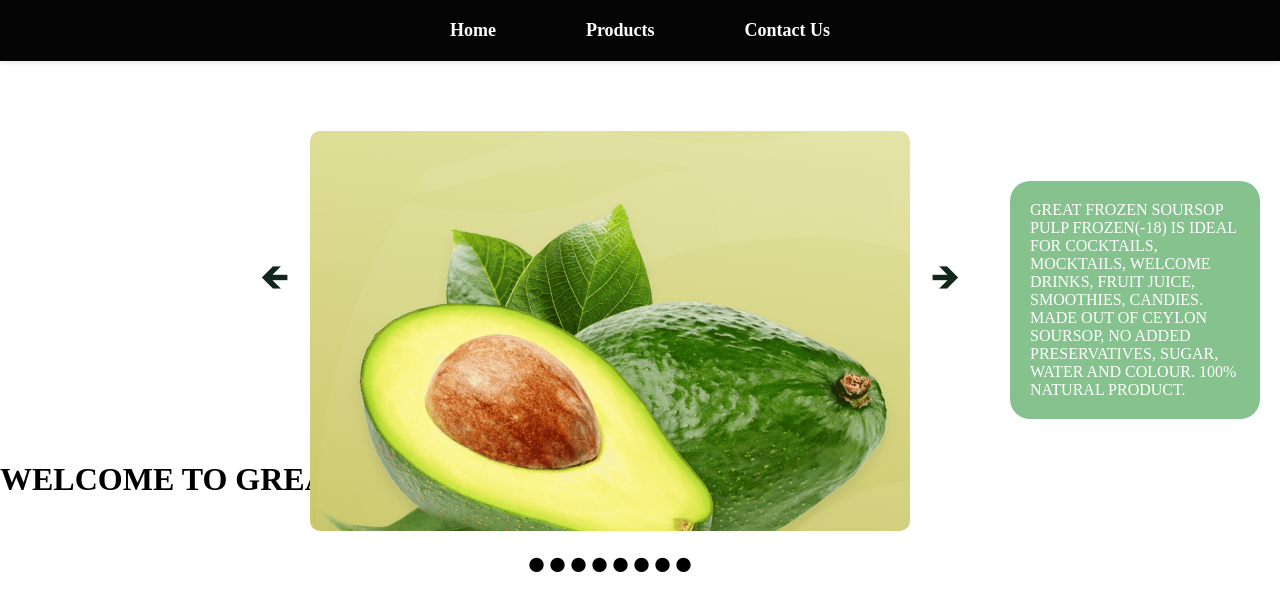
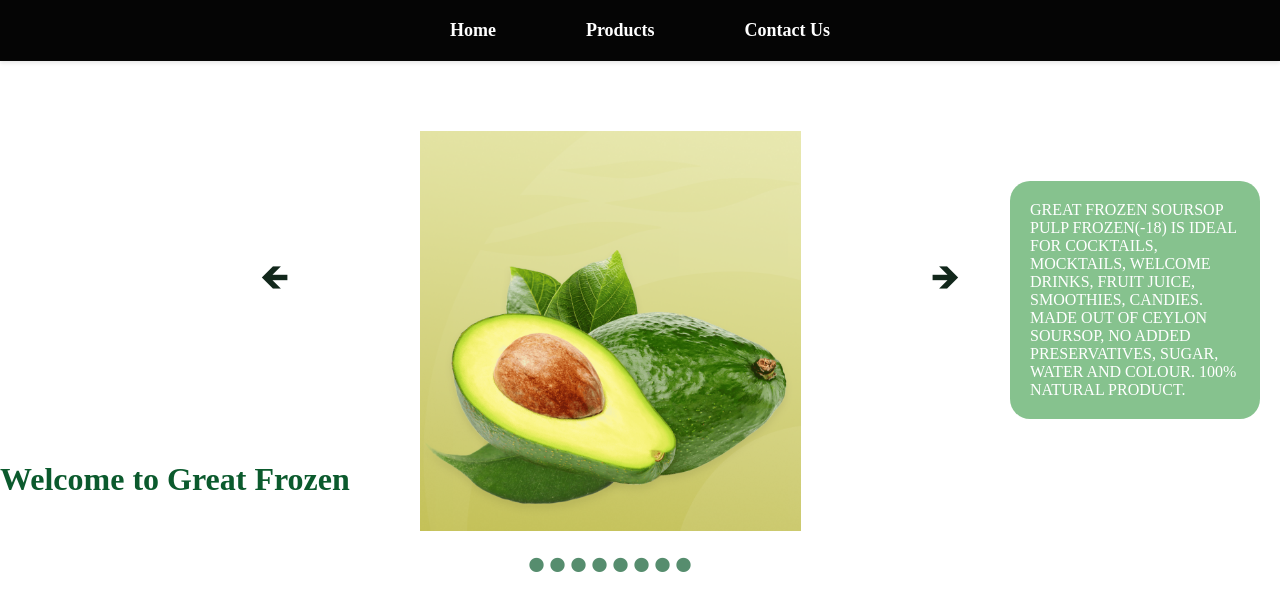
Before and after one commit to ThanugaWeerakoon/FrozenFruito, a React (Vite) app in the folder frozenfruito/: page / in a window 1280 px wide. Shown: the top 610 px of the page. Built offline with nearby package versions, Linux system fonts and the light colour scheme.

Commit message:
Separated slider from pages

```diff
--- a/frozenfruito/src/App.jsx
+++ b/frozenfruito/src/App.jsx
@@ -7,70 +7,15 @@ import ProductsPage from "./Pages/ProductsPage";
 import './Components/styles.css';
 
 
-import { ImageSlider } from "./Components/ImageSlider";
+
+
 
 function App() {
-  const slides = [
-    { url: "/images/1.png",
-      title: "avacado",
-      description:'GREAT FROZEN SOURSOP PULP FROZEN(-18) IS IDEAL FOR COCKTAILS, MOCKTAILS, WELCOME DRINKS, FRUIT JUICE, SMOOTHIES, CANDIES. MADE OUT OF CEYLON SOURSOP, NO ADDED PRESERVATIVES, SUGAR, WATER AND COLOUR. 100% NATURAL PRODUCT.'
-     },
-
-    { url: "/images/2.png",
-      title: "pineapple",
-      description:'GREAT FROZEN SOURSOP PULP FROZEN(-18) IS IDEAL FOR COCKTAILS, MOCKTAILS, WELCOME DRINKS, FRUIT JUICE, SMOOTHIES, CANDIES. MADE OUT OF CEYLON SOURSOP, NO ADDED PRESERVATIVES, SUGAR, WATER AND COLOUR. 100% NATURAL PRODUCT.'
-     },
-
-    { url: "/images/3.png",
-      title: "soursop",
-      description:'GREAT FROZEN SOURSOP PULP FROZEN(-18) IS IDEAL FOR COCKTAILS, MOCKTAILS, WELCOME DRINKS, FRUIT JUICE, SMOOTHIES, CANDIES. MADE OUT OF CEYLON SOURSOP, NO ADDED PRESERVATIVES, SUGAR, WATER AND COLOUR. 100% NATURAL PRODUCT.'
-    },
-
-
-    { url: "/images/4.png",
-      title: "mango",
-      description:'GREAT FROZEN SOURSOP PULP FROZEN(-18) IS IDEAL FOR COCKTAILS, MOCKTAILS, WELCOME DRINKS, FRUIT JUICE, SMOOTHIES, CANDIES. MADE OUT OF CEYLON SOURSOP, NO ADDED PRESERVATIVES, SUGAR, WATER AND COLOUR. 100% NATURAL PRODUCT.'
-    },
-
-
-    { url: "/images/5.png",
-      title: "guava",
-      description:'GREAT FROZEN SOURSOP PULP FROZEN(-18) IS IDEAL FOR COCKTAILS, MOCKTAILS, WELCOME DRINKS, FRUIT JUICE, SMOOTHIES, CANDIES. MADE OUT OF CEYLON SOURSOP, NO ADDED PRESERVATIVES, SUGAR, WATER AND COLOUR. 100% NATURAL PRODUCT.'
-    },
-
-
-    { url: "/images/6.png",
-      title: "passionfruit",
-      description:'GREAT FROZEN SOURSOP PULP FROZEN(-18) IS IDEAL FOR COCKTAILS, MOCKTAILS, WELCOME DRINKS, FRUIT JUICE, SMOOTHIES, CANDIES. MADE OUT OF CEYLON SOURSOP, NO ADDED PRESERVATIVES, SUGAR, WATER AND COLOUR. 100% NATURAL PRODUCT.'
-    },
-
-
-    { url: "/images/7.png",
-      title: "watermelon",
-      description:'GREAT FROZEN SOURSOP PULP FROZEN(-18) IS IDEAL FOR COCKTAILS, MOCKTAILS, WELCOME DRINKS, FRUIT JUICE, SMOOTHIES, CANDIES. MADE OUT OF CEYLON SOURSOP, NO ADDED PRESERVATIVES, SUGAR, WATER AND COLOUR. 100% NATURAL PRODUCT.'
-    },
-
-
-    { url: "/images/8.jpg",
-      title: "kingcoconut",
-      description:'GREAT FROZEN SOURSOP PULP FROZEN(-18) IS IDEAL FOR COCKTAILS, MOCKTAILS, WELCOME DRINKS, FRUIT JUICE, SMOOTHIES, CANDIES. MADE OUT OF CEYLON SOURSOP, NO ADDED PRESERVATIVES, SUGAR, WATER AND COLOUR. 100% NATURAL PRODUCT.'
-    },
-
-  ];
-
-  const containerStyles = {
-    width: "700px",
-    height: "400px",
-    margin: "0 auto"
-  };
 
   return (
     <Router>
       <div>
         <Navbar />
-        <div style={containerStyles}>
-          <ImageSlider slides={slides} />
-        </div>
         <Routes>
           <Route path="/" element={<Homepage />} />
           <Route path="/contact" element={<ContactPage />} />
--- a/frozenfruito/src/Components/Navbar.jsx
+++ b/frozenfruito/src/Components/Navbar.jsx
@@ -1,6 +1,6 @@
 import React from "react";
 import { Link } from "react-router-dom";
- // Import the CSS file for styling
+
 
 export default function Navbar() {
   return (
--- a/frozenfruito/src/Components/styles.css
+++ b/frozenfruito/src/Components/styles.css
@@ -2,7 +2,9 @@
     margin: 0;
     padding: 0;
     box-sizing: border-box;
+
 }
+
 
 .slider-container {
     display: flex;
@@ -20,7 +22,7 @@
     width: 100%;
     height: 100%;
     border-radius: 10px;
-    background-size: cover;
+    background-size: contain;
     background-repeat: no-repeat;
     background-position: center;
     margin-top: 50px;
@@ -66,6 +68,7 @@
 .dots{
     font-size: 60px;
     cursor: pointer;
+    color: #568d6e;
 }
 
 
@@ -103,6 +106,11 @@
     border-bottom: 2px solid #f0a500;
   }
 
+.welcome-text{
+  color: #0b5a2d;
+  font-weight: bold;
+}
+
   @media (max-width: 768px) {
     .navbar--container {
       flex-direction: column;
--- a/frozenfruito/src/Pages/Homepage.jsx
+++ b/frozenfruito/src/Pages/Homepage.jsx
@@ -1,16 +1,76 @@
 import React from "react";
 import Navbar from "../Components/Navbar";
 import Footer from "../Components/Footer";
+import { ImageSlider } from "../Components/ImageSlider";
 
 
 
 export default function Homepage(){
+
+    const slides = [
+        { url: "/images/1.png",
+          title: "avacado",
+          description:'GREAT FROZEN SOURSOP PULP FROZEN(-18) IS IDEAL FOR COCKTAILS, MOCKTAILS, WELCOME DRINKS, FRUIT JUICE, SMOOTHIES, CANDIES. MADE OUT OF CEYLON SOURSOP, NO ADDED PRESERVATIVES, SUGAR, WATER AND COLOUR. 100% NATURAL PRODUCT.'
+         },
+
+        { url: "/images/2.png",
+          title: "pineapple",
+          description:'GREAT FROZEN SOURSOP PULP FROZEN(-18) IS IDEAL FOR COCKTAILS, MOCKTAILS, WELCOME DRINKS, FRUIT JUICE, SMOOTHIES, CANDIES. MADE OUT OF CEYLON SOURSOP, NO ADDED PRESERVATIVES, SUGAR, WATER AND COLOUR. 100% NATURAL PRODUCT.'
+         },
+
+        { url: "/images/3.png",
+          title: "soursop",
+          description:'GREAT FROZEN SOURSOP PULP FROZEN(-18) IS IDEAL FOR COCKTAILS, MOCKTAILS, WELCOME DRINKS, FRUIT JUICE, SMOOTHIES, CANDIES. MADE OUT OF CEYLON SOURSOP, NO ADDED PRESERVATIVES, SUGAR, WATER AND COLOUR. 100% NATURAL PRODUCT.'
+        },
+
+
+        { url: "/images/4.png",
+          title: "mango",
+          description:'GREAT FROZEN SOURSOP PULP FROZEN(-18) IS IDEAL FOR COCKTAILS, MOCKTAILS, WELCOME DRINKS, FRUIT JUICE, SMOOTHIES, CANDIES. MADE OUT OF CEYLON SOURSOP, NO ADDED PRESERVATIVES, SUGAR, WATER AND COLOUR. 100% NATURAL PRODUCT.'
+        },
+
+
+        { url: "/images/5.png",
+          title: "guava",
+          description:'GREAT FROZEN SOURSOP PULP FROZEN(-18) IS IDEAL FOR COCKTAILS, MOCKTAILS, WELCOME DRINKS, FRUIT JUICE, SMOOTHIES, CANDIES. MADE OUT OF CEYLON SOURSOP, NO ADDED PRESERVATIVES, SUGAR, WATER AND COLOUR. 100% NATURAL PRODUCT.'
+        },
+
+
+        { url: "/images/6.png",
+          title: "passionfruit",
+          description:'GREAT FROZEN SOURSOP PULP FROZEN(-18) IS IDEAL FOR COCKTAILS, MOCKTAILS, WELCOME DRINKS, FRUIT JUICE, SMOOTHIES, CANDIES. MADE OUT OF CEYLON SOURSOP, NO ADDED PRESERVATIVES, SUGAR, WATER AND COLOUR. 100% NATURAL PRODUCT.'
+        },
+
+
+        { url: "/images/7.png",
+          title: "watermelon",
+          description:'GREAT FROZEN SOURSOP PULP FROZEN(-18) IS IDEAL FOR COCKTAILS, MOCKTAILS, WELCOME DRINKS, FRUIT JUICE, SMOOTHIES, CANDIES. MADE OUT OF CEYLON SOURSOP, NO ADDED PRESERVATIVES, SUGAR, WATER AND COLOUR. 100% NATURAL PRODUCT.'
+        },
+
+
+        { url: "/images/8.jpg",
+          title: "kingcoconut",
+          description:'GREAT FROZEN SOURSOP PULP FROZEN(-18) IS IDEAL FOR COCKTAILS, MOCKTAILS, WELCOME DRINKS, FRUIT JUICE, SMOOTHIES, CANDIES. MADE OUT OF CEYLON SOURSOP, NO ADDED PRESERVATIVES, SUGAR, WATER AND COLOUR. 100% NATURAL PRODUCT.'
+        },
+
+      ];
+
+
+
+  const containerStyles = {
+    width: "700px",
+    height: "400px",
+    margin: "0 auto"
+  };
+
     return(
         <div>
-            <div className="welcome--text">
-                <h1>WELCOME TO GREAT FROZEN</h1>
+            <div style={containerStyles}>
+                <ImageSlider slides={slides} />
             </div>
-
+            <div className="welcome-text">
+                <h1>Welcome to Great Frozen</h1>
+            </div>
         </div>
 
     )
```
